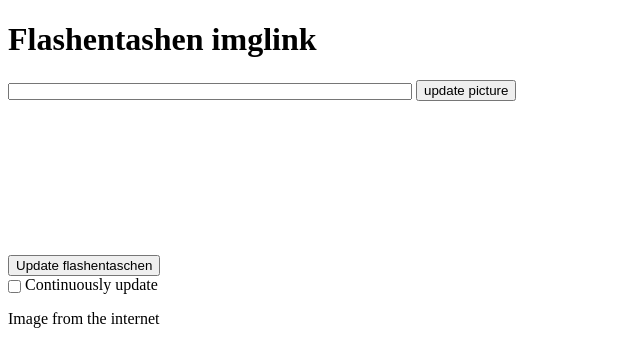
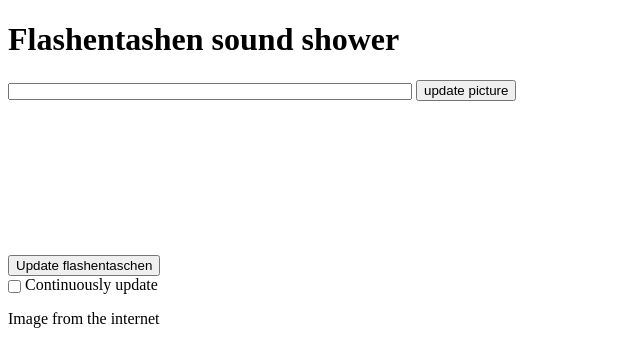
Before and after one commit to mpmckenna8/flashenapp, an Electron app: page index.html in a window 900 px wide. Shown: the whole page, without its empty margins (0-640 px from the left). Drawn offline with nearby package versions, Linux system fonts and the light colour scheme; no server answers.

Commit message:
cleaning up the html but need to mess withfix everthing before that

```diff
--- a/index.html
+++ b/index.html
@@ -1,43 +1,30 @@
 <!DOCTYPE html>
 <html>
 <head>
-
   <link href="stylesheet.css" rel="stylesheet">
 </head>
 <body>
-  <h1>Flashentashen imglink</h1>
+  <h1>Flashentashen sound shower</h1>
   <input type="text" id="linkin"></input>
   <button id="urlbut">update picture</button>
   </br>
   <svg id="flashsvg"></svg>
-
   <div id"canholder">
-
     <button id="updateBut">Update flashentaschen</button>
     <form>
-
       <div>
-
         <label for="contcheck">
           <input type="checkbox" id="contcheck" name="contUp" value="false">
           Continuously update
         </label>
   </div>
-
 </form>
   </div>
-
-
-
-
   <div id='visualization'></div>
-
-
   <p>Image from the internet</p>
-
-  <canvas id="mycanvas" class="visualizer" width="450px" height="350px"></canvas>
+  <canvas id="mycanvas" class="visualizer" width="450px" height="350px">
+  </canvas>
 
   <script type="text/javascript" src="index.js"></script>
-
 </body>
 </html>
```
Lines whose indentation alone changed are shown as unchanged.
